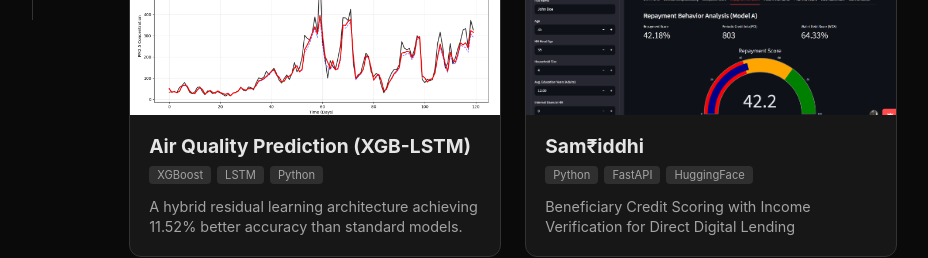
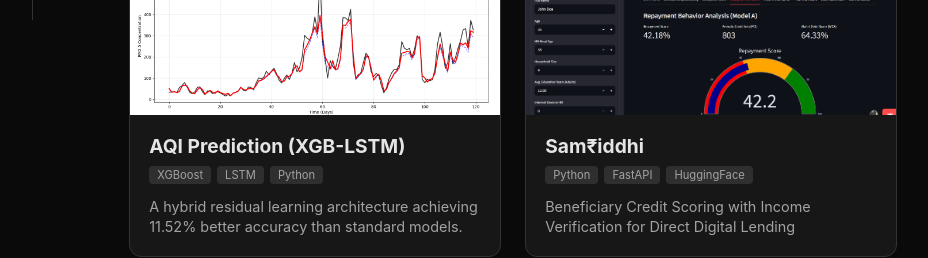
Before and after one commit to yashkumar181/Portfolio, a React (Vite) app: page / in a window 1280 px wide. Shown: the part 780-1038 px from the top of the page, without its empty margins (287-1215 px from the left). Built offline with nearby package versions, Linux system fonts and the light colour scheme.

Commit message:
Update Projects.jsx

```diff
--- a/src/components/Projects.jsx
+++ b/src/components/Projects.jsx
@@ -9,13 +9,13 @@ const Projects = () => {
   const projects = [
     {
       id: 1,
-      title: "Air Quality Prediction (XGB-LSTM)",
+      title: "AQI Prediction (XGB-LSTM)",
       date: "Feb 2026",
       image: "/AQI_Research_Results_Final.png",
       tech: ["XGBoost", "LSTM", "Python", "TensorFlow"],
       category: "Machine Learning", // Added category
       shortDesc: "A hybrid residual learning architecture achieving 11.52% better accuracy than standard models.",
-      fullDesc: "Developed a novel 'Res-XGB-LSTM' algorithm that integrates XGBoost with Long Short-Term Memory (LSTM) networks to forecast Delhi's AQI. The model uses XGBoost for chemical correlations of pollutants (NOx, CO, Benzene) and LSTM model for residual errors, achieving an RMSE of 21.32. This hybrid approach specifically improves predictions during extreme 'Severe' pollution events.",
+      fullDesc: "Developed a novel 'XGB-LSTM' algorithm that integrates XGBoost with Long Short-Term Memory (LSTM) to forecast AQI. The model uses XGBoost for chemical correlations of pollutants (NOx, CO, Benzene) and LSTM model for residual errors, achieving an RMSE of 21.32. This improves predictions during extreme 'Severe' pollution.",
       github: "https://github.com/yashkumar181/AQI_Research_Project",
       live: "https://github.com/yashkumar181/AQI_Research_Project"
     },
```
